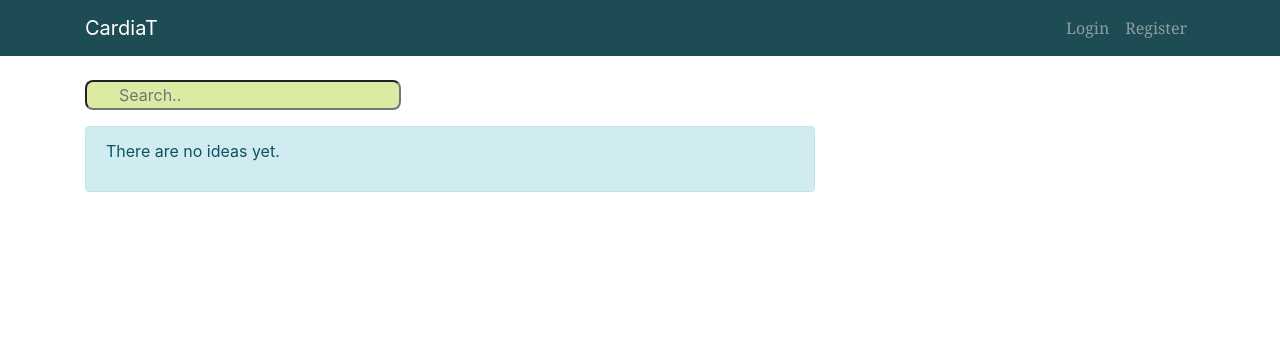
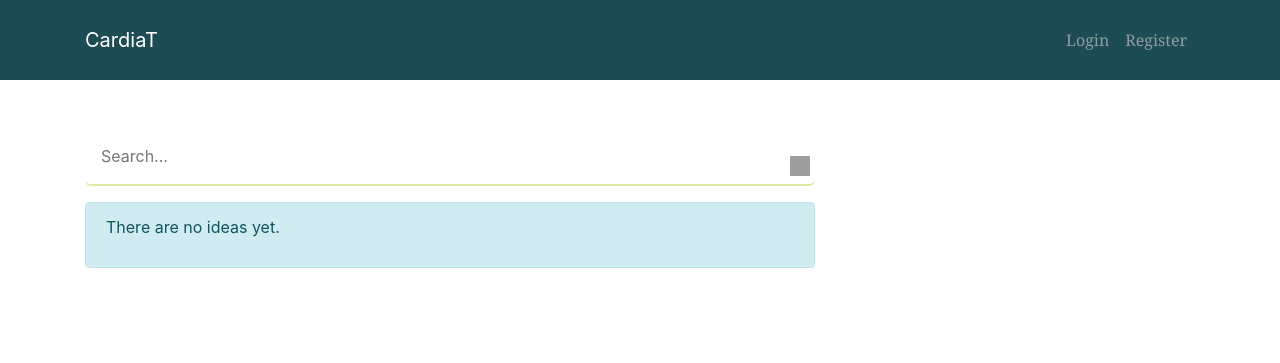
Before and after one commit to nikitasingh01/CardiaT, a Django app: page / in a window 1280 px wide. Shown: the top 363 px of the page. Run offline with Django 4.2, Linux system fonts and the light colour scheme; data that the repository does not hold is empty; some libraries are stand-ins or nearby versions; grey boxes are pictures that could not be loaded.

Commit message:
fixed styling as usual

```diff
--- a/CardiaT/idea/static/idea/main.css
+++ b/CardiaT/idea/static/idea/main.css
@@ -2,6 +2,7 @@ body {
   background: #ffffff;
   color: #333333;
   margin-top: 5rem;
+  padding-bottom: 5rem;
 }
 
 h1,
@@ -21,12 +22,19 @@ ul {
   background-color: #1d4c54;
 }
 
+.navbar-custom {
+  height: 5rem;
+}
+
+.main-body {
+  margin-top: 8rem;
+}
+
 .site-header .navbar-nav .nav-link {
   color: #909da0;
   font-family: Georgia, "Times New Roman", Times, serif;
 
   padding-bottom: 0.5rem;
-
 }
 
 .site-header .navbar-nav .nav-link:hover {
@@ -117,16 +149,23 @@ a.article-title:hover {
   color: #dbeba3;
 }
 
-.search{
+.search {
   overflow: hidden;
-  background-color:#dbeba3;
-  border-radius: 0.5rem;
+  /* background-color: #dbeba3; */
+  border-width: 0;
+  border-color: #dbeba3;
+  border-bottom-width: 2px;
+  width: 100%;
+  border-radius: 6px;
   margin-bottom: 1rem;
-  padding-left:2rem;
+  padding-left: 1rem;
   padding-right: 2rem;
+  padding-top: 1em;
+  padding-bottom: 1em;
+  font-size: 1rem;
 }
 
-.search input[type=text] {
+.search input[type="text"] {
   float: right;
   padding: 6px;
   border: none;
@@ -136,24 +175,53 @@ a.article-title:hover {
   font-size: 17px;
 }
 
-.comments{
+.search-icon {
+  height: 20px;
+  width: 20px;
+  position: absolute;
+  top: 28px;
+  right: 20px;
+}
 
-  padding: 6px;
-  padding-bottom: 0.5rem;
-  padding-left: 1rem;
-  border-radius: 0.5rem;
-  /* margin-left:2rem; */
-  margin-bottom: 0.1rem;
-  border-width: 0.5rem;
-  border:solid;
-  border-color: #e3e3e3;
-  background-color:#ffffff;
+.comment-container {
+  /* border: 2px solid #eec1c1; */
 }
-ul{
+
+.comment-card {
+  border: solid #1d4c54;
+  border-width: 0 0 0.5px 0;
+  margin-bottom: 1rem;
+  padding-top: 1em;
+}
+
+.header-comment-card {
+  flex: 1;
+  display: flex;
+  flex-direction: row;
+  justify-content: space-between;
+  align-items: center;
+}
+
+.author-text {
+  font-size: 1.5rem;
+  font-weight: bold;
+}
+
+.comment-date {
+  font-size: 0.8rem;
+  color: #444444;
+}
+
+.comment-description {
+  font-size: 1rem;
+}
+
+ul {
   list-style-type: none;
 }
 @media screen and (max-width: 600px) {
-  .search a, .search input[type=text] {
+  .search a,
+  .search input[type="text"] {
     float: none;
     display: block;
     text-align: left;
--- a/CardiaT/idea/templates/idea/add_idea.html
+++ b/CardiaT/idea/templates/idea/add_idea.html
@@ -10,7 +10,7 @@
             </fieldset>
 
             <div class="form-group">
-                <button class="btn-btn-outline-info" type="submit">Submit</button>
+                <button type="submit" class="btn btn-color">Submit</button>
             </div>
         </form>
 
--- a/CardiaT/idea/templates/idea/base.html
+++ b/CardiaT/idea/templates/idea/base.html
@@ -2,63 +2,87 @@
 <!DOCTYPE html>
 <html>
   <head>
-
     <!-- Required meta tags -->
-    <meta charset="utf-8">
-    <meta name="viewport" content="width=device-width, initial-scale=1, shrink-to-fit=no">
+    <meta charset="utf-8" />
+    <meta
+      name="viewport"
+      content="width=device-width, initial-scale=1, shrink-to-fit=no"
+    />
 
     <!-- Bootstrap CSS -->
-    <link rel="stylesheet" href="https://maxcdn.bootstrapcdn.com/bootstrap/4.0.0/css/bootstrap.min.css" integrity="sha384-Gn5384xqQ1aoWXA+058RXPxPg6fy4IWvTNh0E263XmFcJlSAwiGgFAW/dAiS6JXm" crossorigin="anonymous">
+    <link
+      rel="stylesheet"
+      href="https://maxcdn.bootstrapcdn.com/bootstrap/4.0.0/css/bootstrap.min.css"
+      integrity="sha384-Gn5384xqQ1aoWXA+058RXPxPg6fy4IWvTNh0E263XmFcJlSAwiGgFAW/dAiS6JXm"
+      crossorigin="anonymous"
+    />
 
-    <link rel="stylesheet" type="text/css" href="{% static 'idea/main.css' %}">
+    <link
+      rel="stylesheet"
+      type="text/css"
+      href="{% static 'idea/main.css' %}"
+    />
 
     {% if title %}
-        <title> CardiaT - {{ title }}</title>
+    <title>CardiaT - {{ title }}</title>
     {% else %}
-        <title> CardiaT</title>
+    <title>CardiaT</title>
     {% endif %}
   </head>
   <body>
     <header class="site-header">
-      <nav class="navbar navbar-expand-md navbar-dark bg-steel fixed-top">
+      <nav class="navbar navbar-expand-md navbar-dark bg-steel fixed-top navbar-custom ">
         <div class="container">
           <a class="navbar-brand mr-4" href="{% url 'home' %}">CardiaT</a>
-          <button class="navbar-toggler" type="button" data-toggle="collapse" data-target="#navbarToggle" aria-controls="navbarToggle" aria-expanded="false" aria-label="Toggle navigation">
+          <button
+            class="navbar-toggler"
+            type="button"
+            data-toggle="collapse"
+            data-target="#navbarToggle"
+            aria-controls="navbarToggle"
+            aria-expanded="false"
+            aria-label="Toggle navigation"
+          >
             <span class="navbar-toggler-icon"></span>
           </button>
           <div class="collapse navbar-collapse" id="navbarToggle">
             <div class="navbar-nav mr-auto">
               <!-- <a class="nav-item nav-link" href="{% url 'home' %}">Home</a> -->
-
             </div>
             <!-- Navbar Right Side -->
             <div class="navbar-nav">
               {%if user.is_authenticated %}
-                <a class="nav-item nav-link" href="{% url 'idea-add' %}">Add Idea</a>
-                <a class="nav-item nav-link" href="{% url 'profile' %}">Profile</a>
+              <a class="nav-item nav-link" href="{% url 'idea-add' %}"
+                >Add Idea</a
+              >
+              <a class="nav-item nav-link" href="{% url 'profile' %}"
+                >Profile</a
+              >
               <a class="nav-item nav-link" href="{% url 'logout' %}">Logout</a>
 
               {%else %}
               <a class="nav-item nav-link" href="{% url 'login' %}">Login</a>
-                <a class="nav-item nav-link" href="{% url 'register' %}">Register</a>
+              <a class="nav-item nav-link" href="{% url 'register' %}"
+                >Register</a
+              >
               {%endif%}
             </div>
           </div>
         </div>
       </nav>
     </header>
-    <main role="main" class="container">
+    <main role="main" class="container main-body">
       <div class="row">
+        {% if messages %} {%for message in messages%}
+        <div class="alert alert-{{message.tags}}">{{message}}</div>
+        {%endfor%} {%endif%}
+        {%if view_idea %}
+        <div >
+        {%else %}
         <div class="col-md-8">
-          {% if messages %}
-          {%for message in messages%}
-            <div class="alert alert-{{message.tags}}">
-              {{message}}
-            </div>
-          {%endfor%}
         {%endif%}
-          {% block content %}{% endblock %}
-        </div>
+        {% block content %}{% endblock %}</div>
+
         <!-- <div class="col-md-4"> -->
         <!-- <div class="content-section"> -->
         <!-- <h3>Our Sidebar</h3>
@@ -77,8 +101,20 @@
 
     <!-- Optional JavaScript -->
     <!-- jQuery first, then Popper.js, then Bootstrap JS -->
-    <script src="https://code.jquery.com/jquery-3.2.1.slim.min.js" integrity="sha384-KJ3o2DKtIkvYIK3UENzmM7KCkRr/rE9/Qpg6aAZGJwFDMVNA/GpGFF93hXpG5KkN" crossorigin="anonymous"></script>
-    <script src="https://cdnjs.cloudflare.com/ajax/libs/popper.js/1.12.9/umd/popper.min.js" integrity="sha384-ApNbgh9B+Y1QKtv3Rn7W3mgPxhU9K/ScQsAP7hUibX39j7fakFPskvXusvfa0b4Q" crossorigin="anonymous"></script>
-    <script src="https://maxcdn.bootstrapcdn.com/bootstrap/4.0.0/js/bootstrap.min.js" integrity="sha384-JZR6Spejh4U02d8jOt6vLEHfe/JQGiRRSQQxSfFWpi1MquVdAyjUar5+76PVCmYl" crossorigin="anonymous"></script>
+    <script
+      src="https://code.jquery.com/jquery-3.2.1.slim.min.js"
+      integrity="sha384-KJ3o2DKtIkvYIK3UENzmM7KCkRr/rE9/Qpg6aAZGJwFDMVNA/GpGFF93hXpG5KkN"
+      crossorigin="anonymous"
+    ></script>
+    <script
+      src="https://cdnjs.cloudflare.com/ajax/libs/popper.js/1.12.9/umd/popper.min.js"
+      integrity="sha384-ApNbgh9B+Y1QKtv3Rn7W3mgPxhU9K/ScQsAP7hUibX39j7fakFPskvXusvfa0b4Q"
+      crossorigin="anonymous"
+    ></script>
+    <script
+      src="https://maxcdn.bootstrapcdn.com/bootstrap/4.0.0/js/bootstrap.min.js"
+      integrity="sha384-JZR6Spejh4U02d8jOt6vLEHfe/JQGiRRSQQxSfFWpi1MquVdAyjUar5+76PVCmYl"
+      crossorigin="anonymous"
+    ></script>
   </body>
 </html>
--- a/CardiaT/idea/templates/idea/home.html
+++ b/CardiaT/idea/templates/idea/home.html
@@ -1,24 +1,31 @@
-{% extends "idea/base.html" %}
-{% block content %}
-<div >
-  <input class="search" type="text" placeholder="Search..">
+{% extends "idea/base.html" %} {% block content %}
+<div class="header-comment-card">
+  <input class="search" type="text" placeholder="Search..." />
+  <a href="google.com">
+    <img
+      class="search-icon"
+      src="https://cdn-icons-png.flaticon.com/512/482/482631.png"
+    />
+  </a>
 </div>
 {% if not posts%}
 <div class="alert alert-info">
   <p>There are no ideas yet.</p>
 </div>
-    {% endif %}
-    {% for idea in posts %}
+{% endif %} {% for idea in posts %}
 <article class="media content-section">
   <div class="media-body">
     <div class="article-metadata">
       <!-- <a class="mr-2" href="#">{{ idea.author }}</a> -->
       <small class="text-muted">{{ idea.date_posted|date:"F d, Y" }}</small>
     </div>
-            <h2><a class="article-title" href="{% url 'idea-view' idea.id %}">{{ idea.title }}</a></h2>
+    <h2>
+      <a class="article-title" href="{% url 'idea-view' idea.id %}"
+        >{{ idea.title }}</a
+      >
+    </h2>
     <p class="article-content">{{ idea.content|truncatewords:40 }}</p>
   </div>
 </article>
 
-    {% endfor %}
-{% endblock content %}
+{% endfor %} {% endblock content %}
--- a/CardiaT/idea/views.py
+++ b/CardiaT/idea/views.py
@@ -47,4 +47,4 @@ def detail(request,idea_id):
     else:
         form=Comment()
 
-    return render(request, 'idea/view_idea.html', {'idea':idea,'form':form})
+    return render(request, 'idea/view_idea.html', {'idea':idea,'form':form, 'view_idea': True})
```
Also changed, not shown: other parts of CardiaT/idea/static/idea/main.css (+33 -9 lines), CardiaT/idea/templates/idea/view_idea.html (+20 -14 lines). Lines whose indentation alone changed are shown as unchanged.
